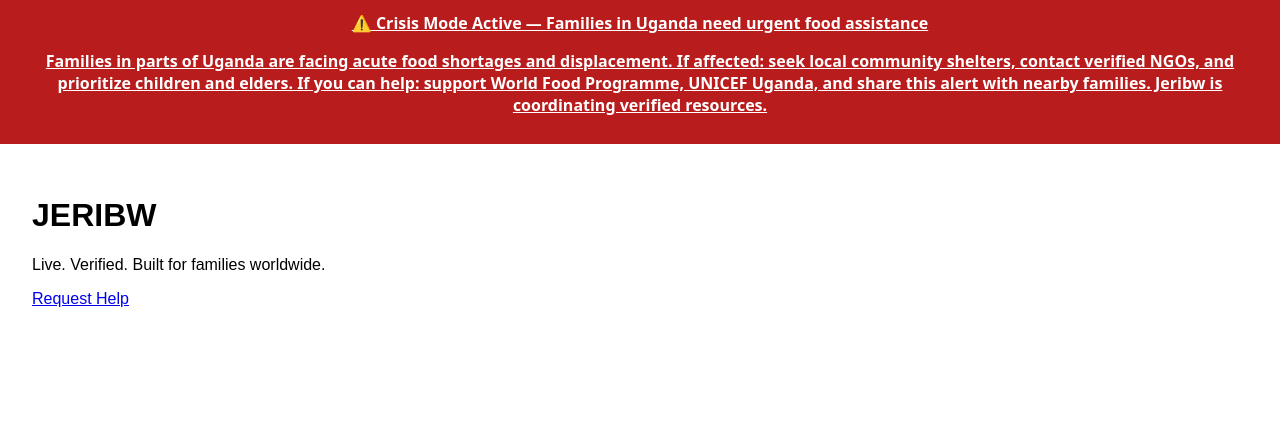
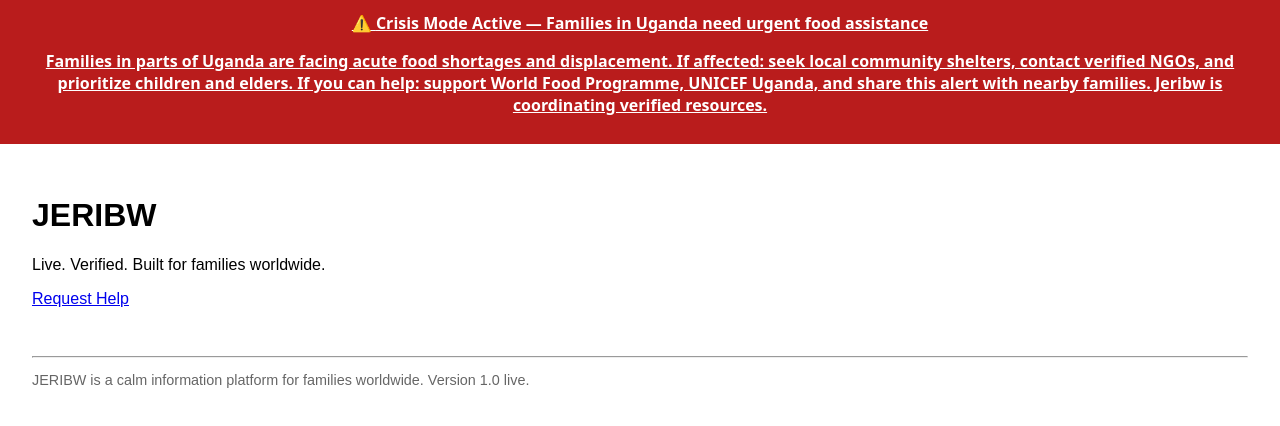
Before and after one commit to Jeribw-Foundation/jeribw, a Next.js app: page / in a window 1280 px wide. Shown: the top 426 px of the page. Built offline with nearby package versions, Linux system fonts and the light colour scheme.

Commit message:
Add homepage credibility footer

```diff
--- a/app/page.tsx
+++ b/app/page.tsx
@@ -13,6 +13,11 @@ export default function HomePage() {
      <p>
   <a href="/help">Request Help</a>
 </p>
+    <hr style={{ marginTop: "3rem" }} />
+
+<p style={{ fontSize: "0.9rem", opacity: 0.6 }}>
+JERIBW is a calm information platform for families worldwide. Version 1.0 live.
+</p>
       </main>
     </>
   );
```
